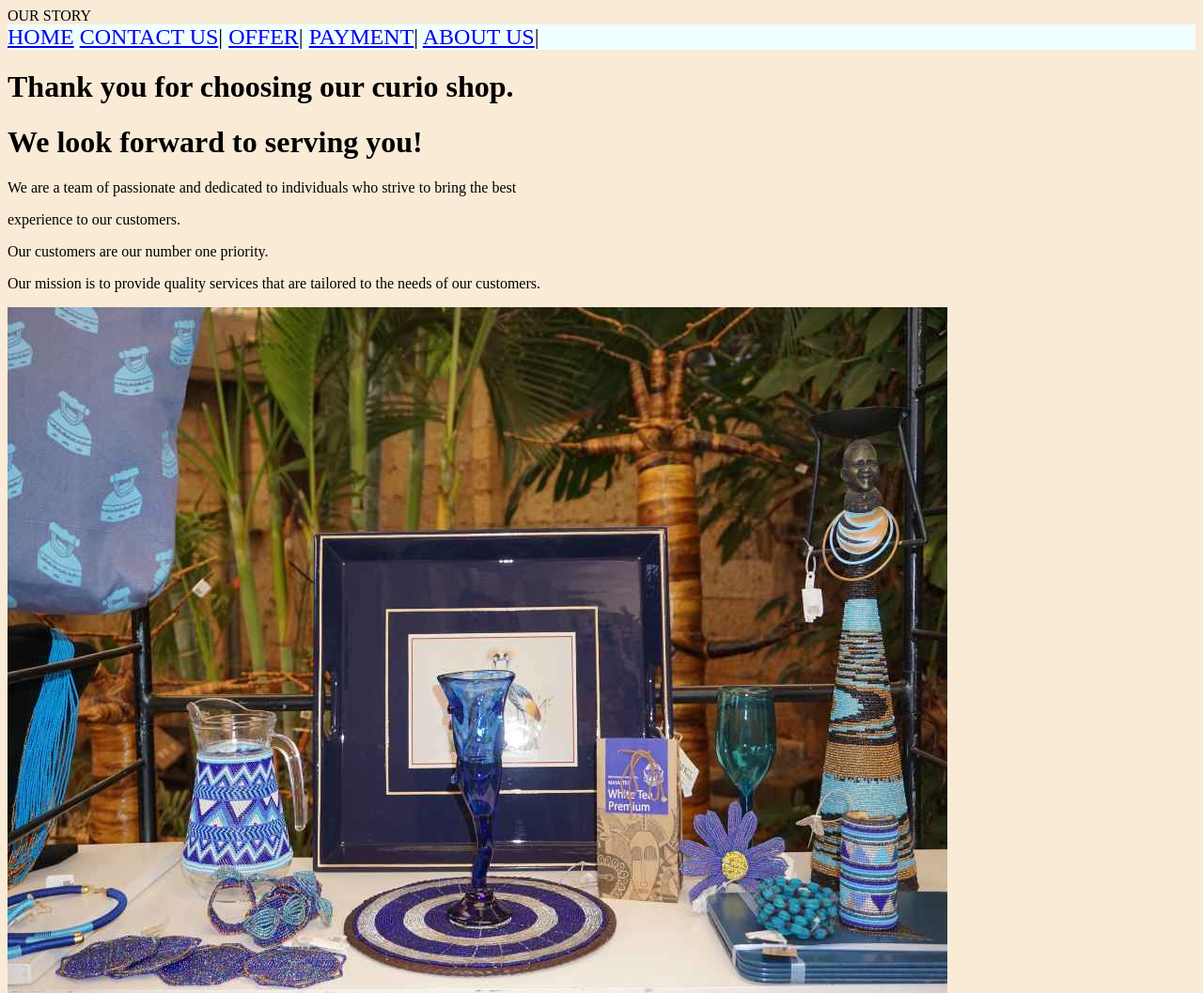
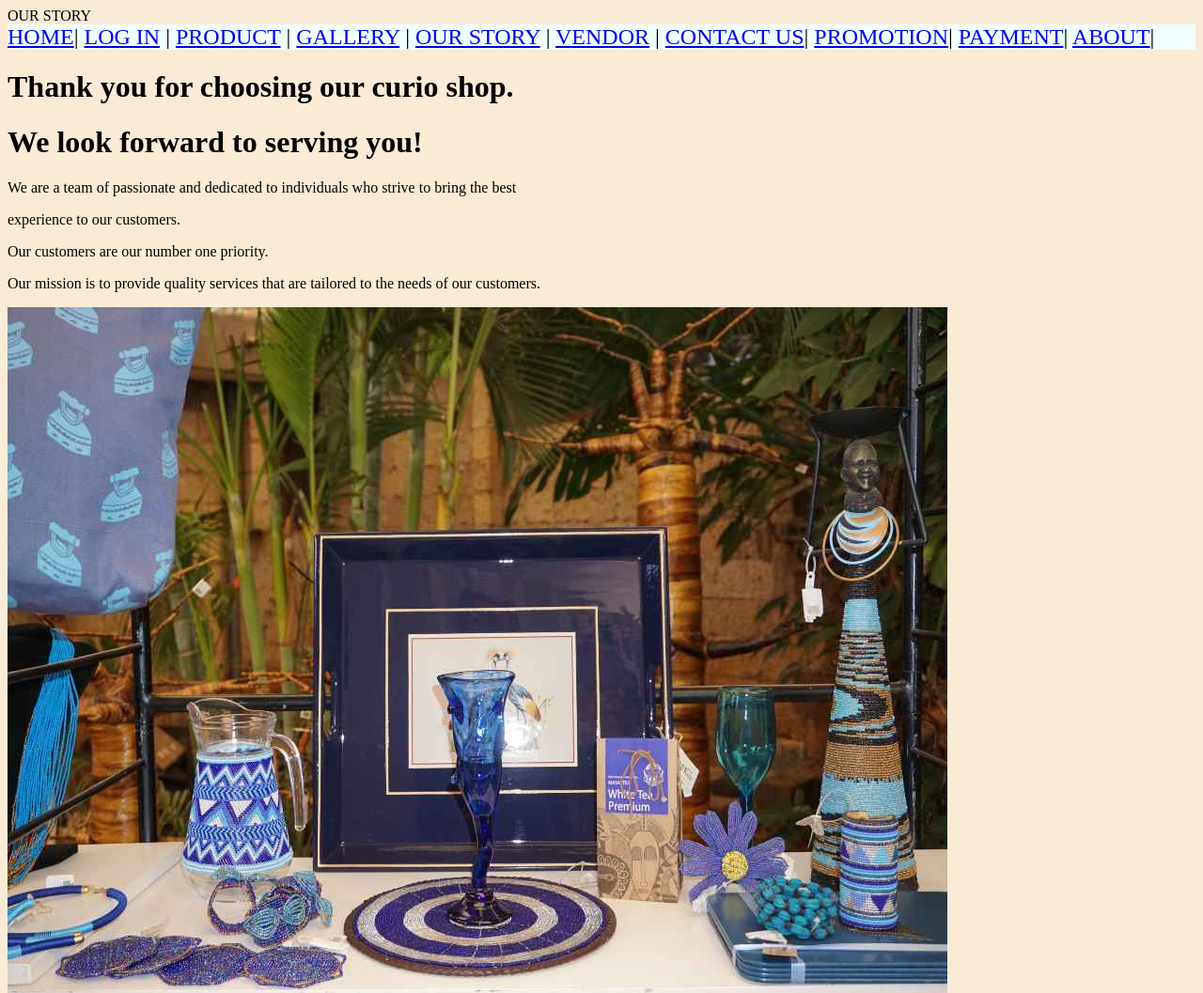
Before and after one commit to katamaken/Web-design, a plain HTML site: page Our story.html in a window 1280 px wide. Shown: the top 1057 px of the page at 94% size. Drawn offline with Linux system fonts and the light colour scheme.

Commit message:
Update Our story.html

```diff
--- a/Our story.html
+++ b/Our story.html
@@ -13,15 +13,19 @@
                 background-color: azure;
                 background-size: auto;
                 font-size: x-large;
-}
-                    }
+           }
         </style>
         <nav>
-            <a href="index.html">HOME</a>
+            <a href="index.html">HOME</a>|
+            <a href="log in.html">LOG IN</a> |
+            <a href="our product.html">PRODUCT</a> |
+            <a href="gallery.html">GALLERY</a> |
+            <a href="our story.html">OUR STORY</a> |
+            <a href="vendor.html">VENDOR</a> |
             <a href="contact.html">CONTACT US</a>|
-            <a href="Offers.html">OFFER</a>|
+            <a href="Offers.html">PROMOTION</a>|
             <a href="payment.html">PAYMENT</a>|
-            <a href="About us.html">ABOUT US</a>|
+            <a href="About us.html">ABOUT</a>|
           </nav>
         </head>
         <h1>Thank you for choosing our curio shop.</h1>
```
